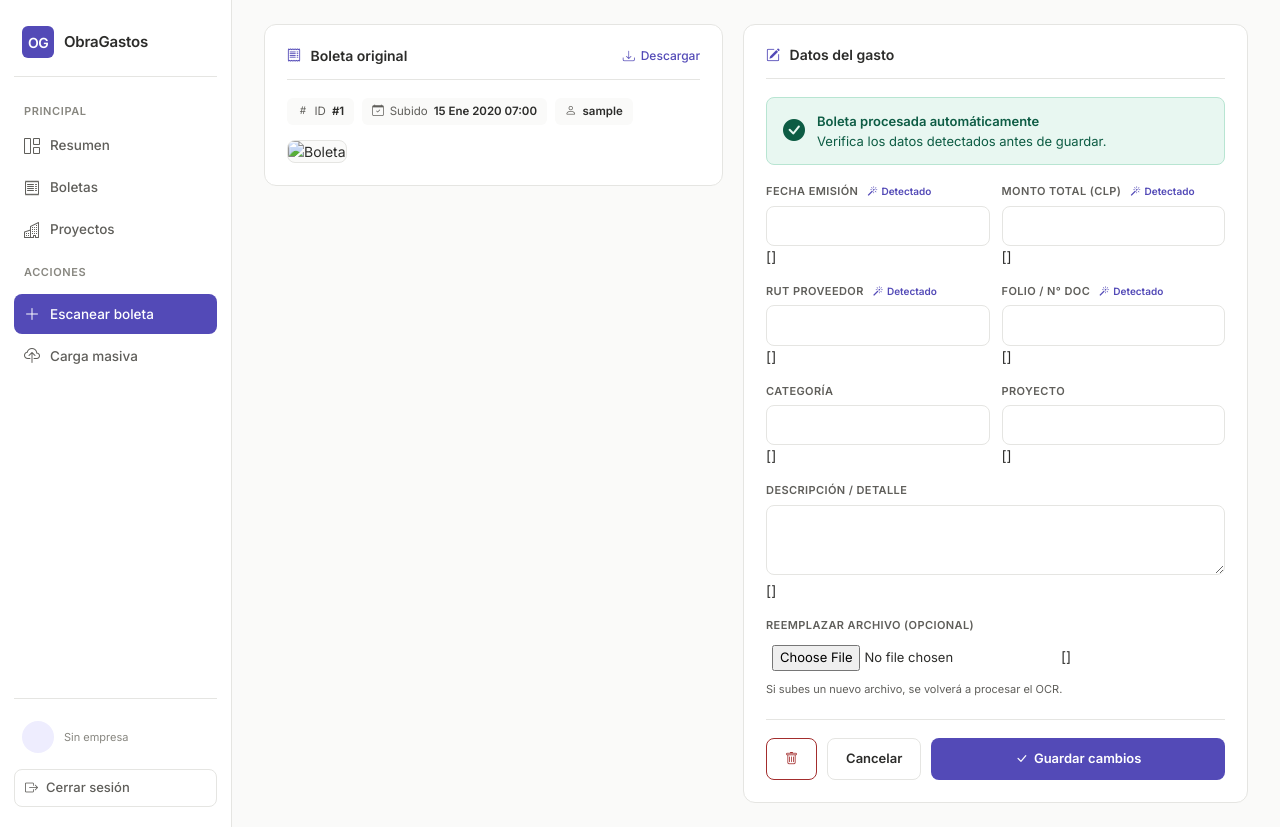
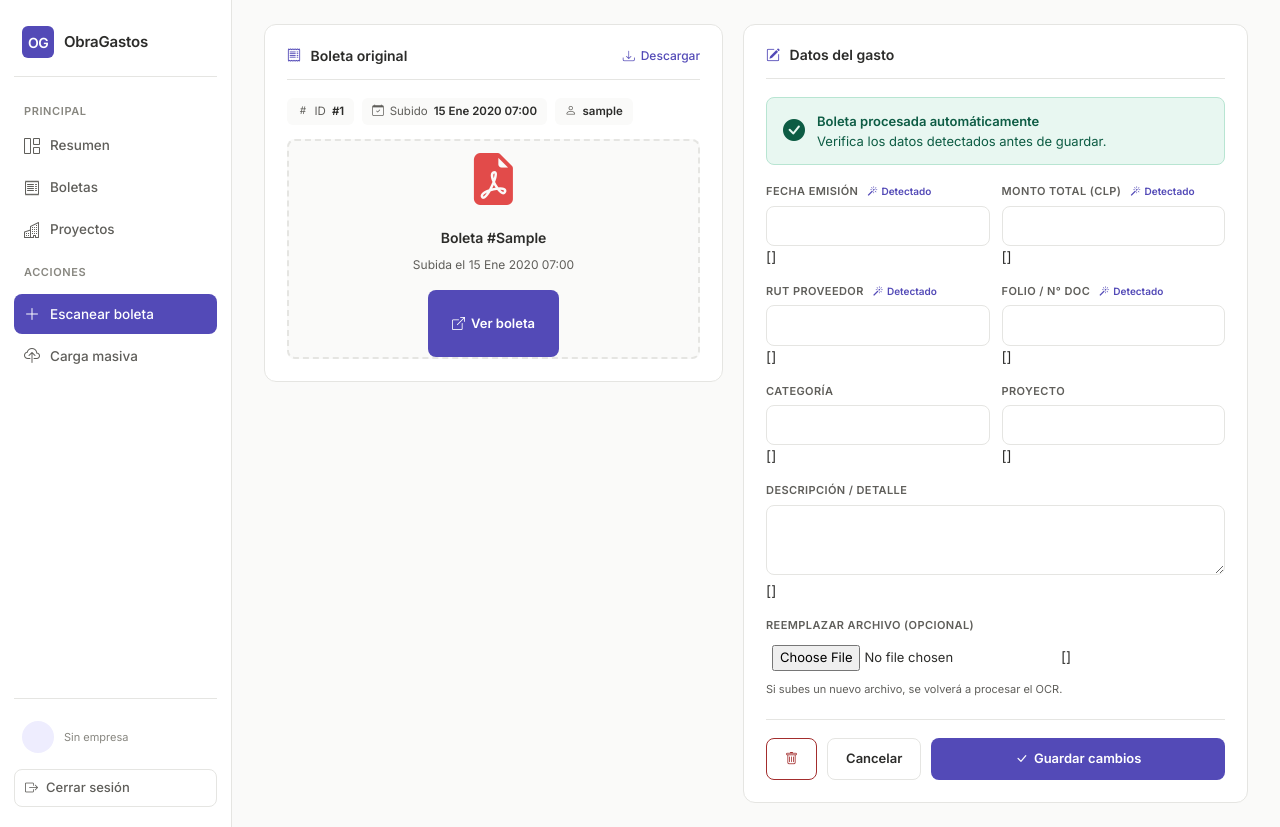
Before and after one commit to lordPobre/ObraGastos, a Django app: template gastos/templates/gastos/editar_gasto.html in a window 1280 px wide. Run offline with Django 5.2, Linux system fonts and the light colour scheme; tables that the repository leaves empty hold one stand-in row (values such as "Sample post"); the template is opened without the code that fills it: values that come from a table or form of the project are taken from there, most other values are stand-ins (such as "Sample title", 1, 10 or a date in 2020); form fields are guessed from the names that the template uses.

Commit message:
Correccion final

```diff
--- a/gastos/templates/gastos/editar_gasto.html
+++ b/gastos/templates/gastos/editar_gasto.html
@@ -260,25 +260,25 @@
             </div>
 
             {% if gasto.imagen %}
-            {% with img_url=gasto.imagen.url %}
-
-            {% if '.pdf' in gasto.imagen.name|lower %}
-            <div class="preview-empty" style="height: 280px; cursor: pointer;"
-                onclick="window.open('{{ img_url }}', '_blank')">
-                <i class="bi bi-file-earmark-pdf" style="font-size: 48px; color: #E24B4A;"></i>
-                <span style="font-size: 14px; font-weight: 500;">Documento PDF</span>
-                <span style="font-size: 12px; color: var(--color-text-secondary);">Haz clic para abrir en nueva pestaña</span>
-                <a href="{{ img_url }}" target="_blank"
+            <div class="preview-empty" style="height: 220px;">
+                <i class="bi bi-file-earmark-pdf-fill" style="font-size: 52px; color: #E24B4A;"></i>
+                <span style="font-size: 14px; font-weight: 600; color: var(--color-text-primary);">
+                    Boleta #{{ gasto.folio|default:gasto.id }}
+                </span>
+                <span style="font-size: 12px; color: var(--color-text-secondary);">
+                    Subida el {{ gasto.fecha_subida|date:"d M Y H:i" }}
+                </span>
+                <a href="{{ gasto.imagen.url }}" target="_blank"
                 class="btn-modern btn-primary-modern"
-                style="margin-top: 8px; padding: 8px 20px; text-decoration: none;">
+                style="margin-top: 8px; padding: 8px 24px; text-decoration: none;">
                     <i class="bi bi-box-arrow-up-right"></i> Ver boleta
                 </a>
             </div>
             {% else %}
-            <img src="{{ img_url }}" alt="Boleta" class="preview-image" loading="lazy">
-            {% endif %}
-
-            {% endwith %}
+            <div class="preview-empty">
+                <i class="bi bi-image" style="font-size: 36px;"></i>
+                <span style="font-size: 13px;">Sin imagen adjunta</span>
+            </div>
             {% endif %}
         </div>
     </div>
```
